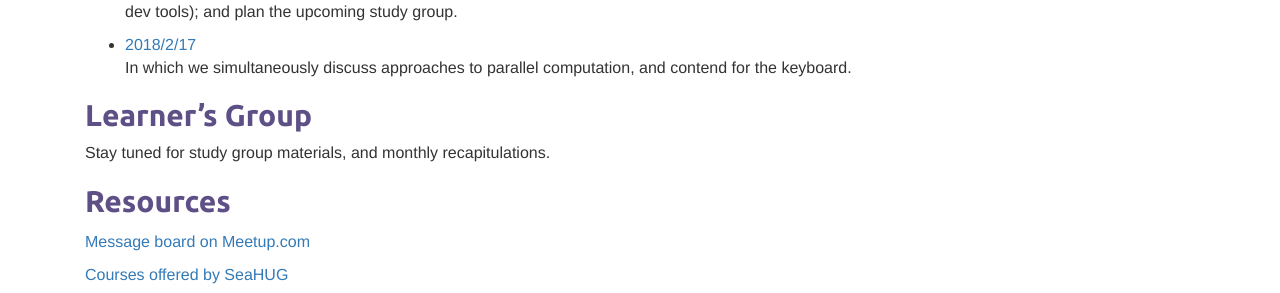
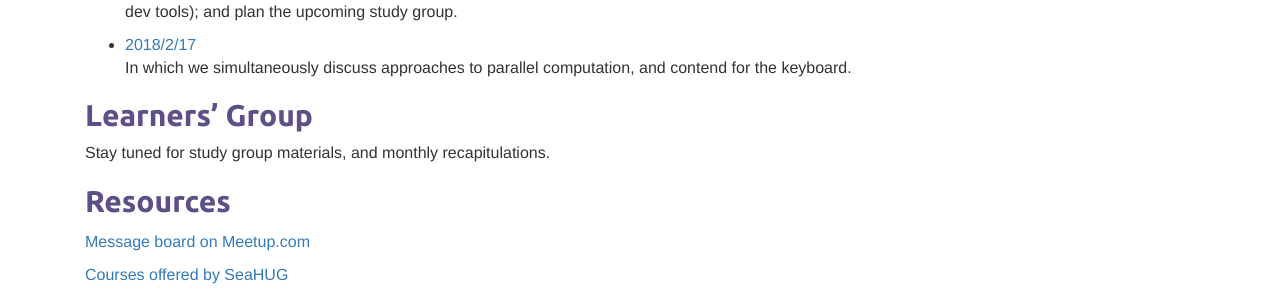
Before and after one commit to seahug/seahug.github.io, a Jekyll site: the page built from index.md, in a window 1280 px wide. Shown: the part 457-750 px from the top of the page. Built offline with Jekyll 4.4.1, drawn with Linux system fonts in a browser that asks for light colours; nearby versions of some CDN libraries.

Commit message:
Standardize name of learners' group meeting

```diff
--- a/index.md
+++ b/index.md
@@ -18,7 +18,7 @@ Starting April 4th 2018, SeaHUG is hosting a study group for anyone interested i
 
 {% include recent-minutes.html limit="2" %}
 
-## Learner's Group
+## Learners' Group
 
 Stay tuned for study group materials, and monthly recapitulations.
 
```
